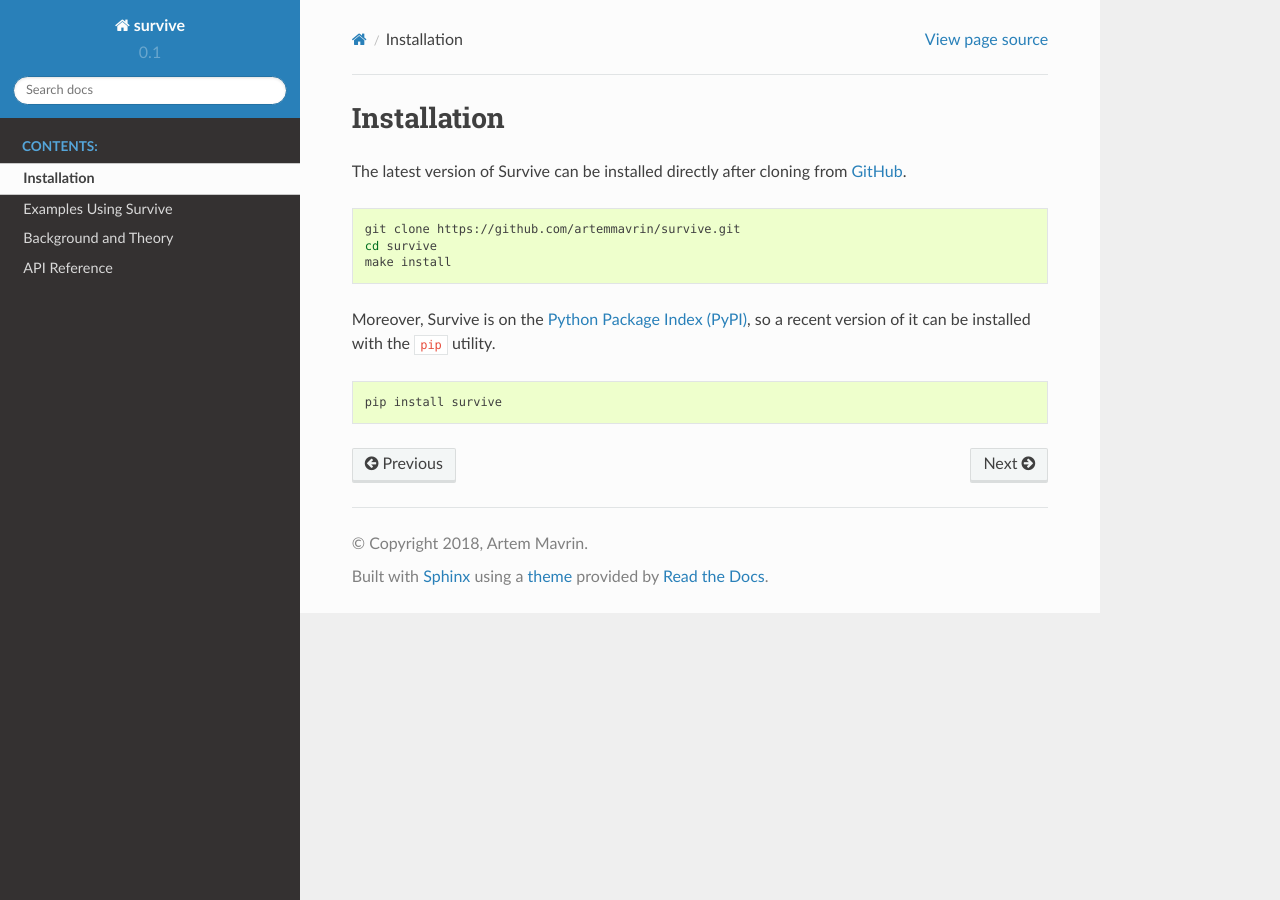
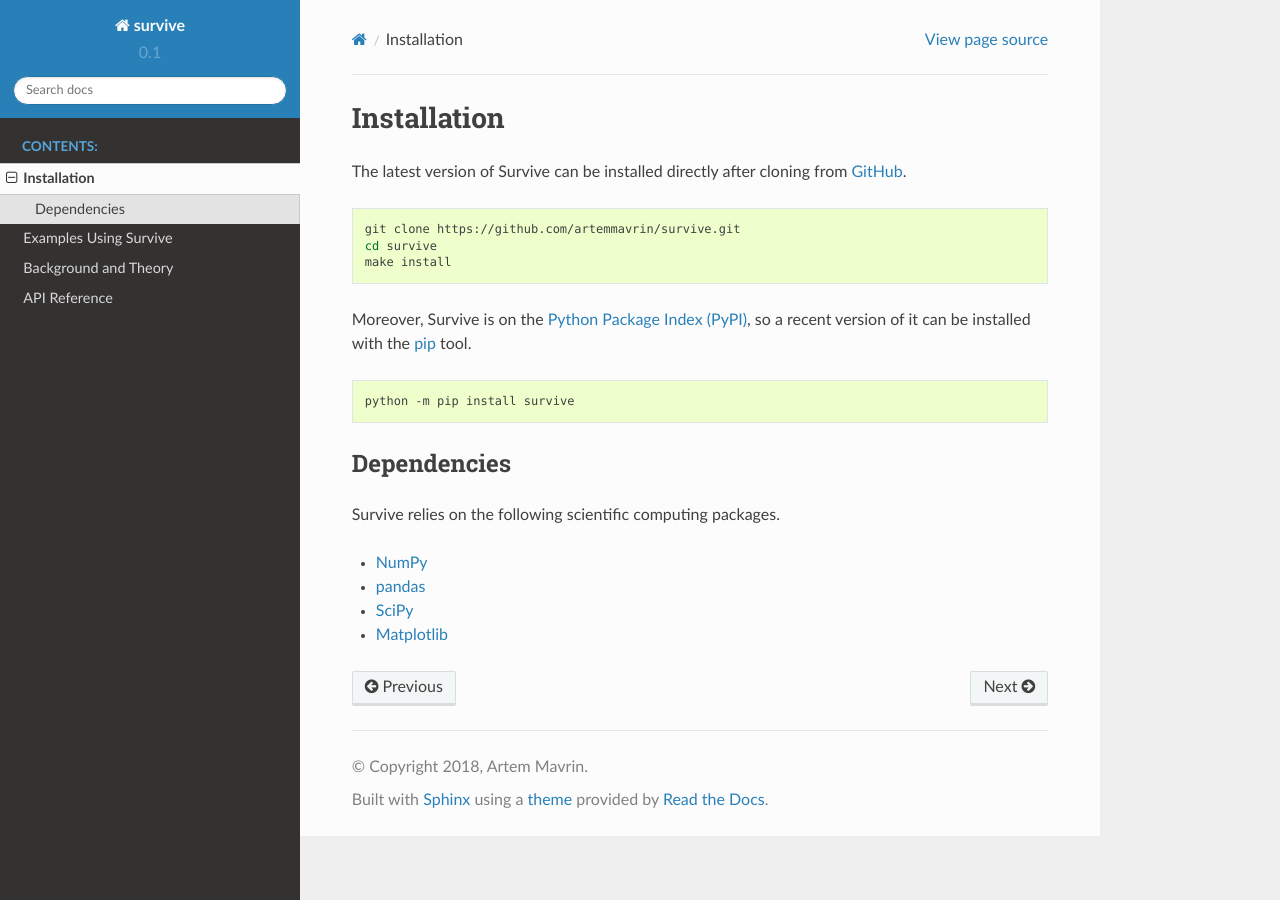
Before and after one commit to artemmavrin/survive, a Sphinx documentation site: the page built from doc/source/installation.rst, in a window 1280 px wide. Built offline with Sphinx 7.4.7 and the Read the Docs theme 2.0.0, drawn with Linux system fonts in a browser that asks for light colours.

Commit message:
doc: updated index.rst and installation.rst

```diff
--- a/doc/source/installation.rst
+++ b/doc/source/installation.rst
@@ -2,7 +2,8 @@
 Installation
 ============
 
-The latest version of Survive can be installed directly after cloning from `GitHub <https://github.com/artemmavrin/survive>`_.
+The latest version of Survive can be installed directly after cloning from
+`GitHub <https://github.com/artemmavrin/survive>`__.
 
 .. code-block :: shell
 
@@ -10,8 +11,21 @@ The latest version of Survive can be installed directly after cloning from `GitH
   cd survive
   make install
 
-Moreover, Survive is on the `Python Package Index (PyPI) <https://pypi.org/project/survive/>`_, so a recent version of it can be installed with the ``pip`` utility.
+Moreover, Survive is on the
+`Python Package Index (PyPI) <https://pypi.org/project/survive/>`__, so a recent
+version of it can be installed with the `pip <https://pip.pypa.io/en/stable/>`__
+tool.
 
 .. code-block :: shell
 
-  pip install survive
+  python -m pip install survive
+
+Dependencies
+~~~~~~~~~~~~
+
+Survive relies on the following scientific computing packages.
+
+* `NumPy <http://www.numpy.org>`__
+* `pandas <https://pandas.pydata.org>`__
+* `SciPy <https://www.scipy.org>`__
+* `Matplotlib <https://matplotlib.org>`__
```
Also changed, not shown: doc/source/index.rst (+20 -5 lines).
